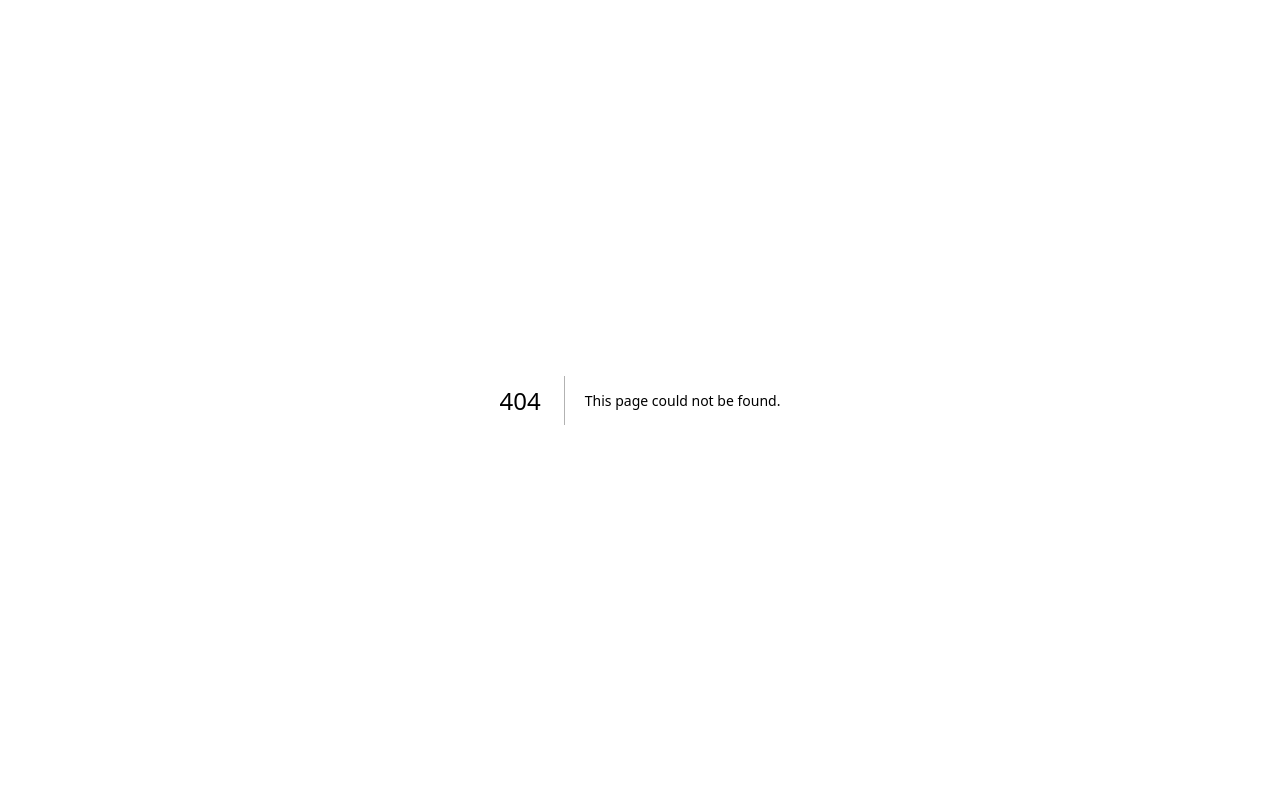
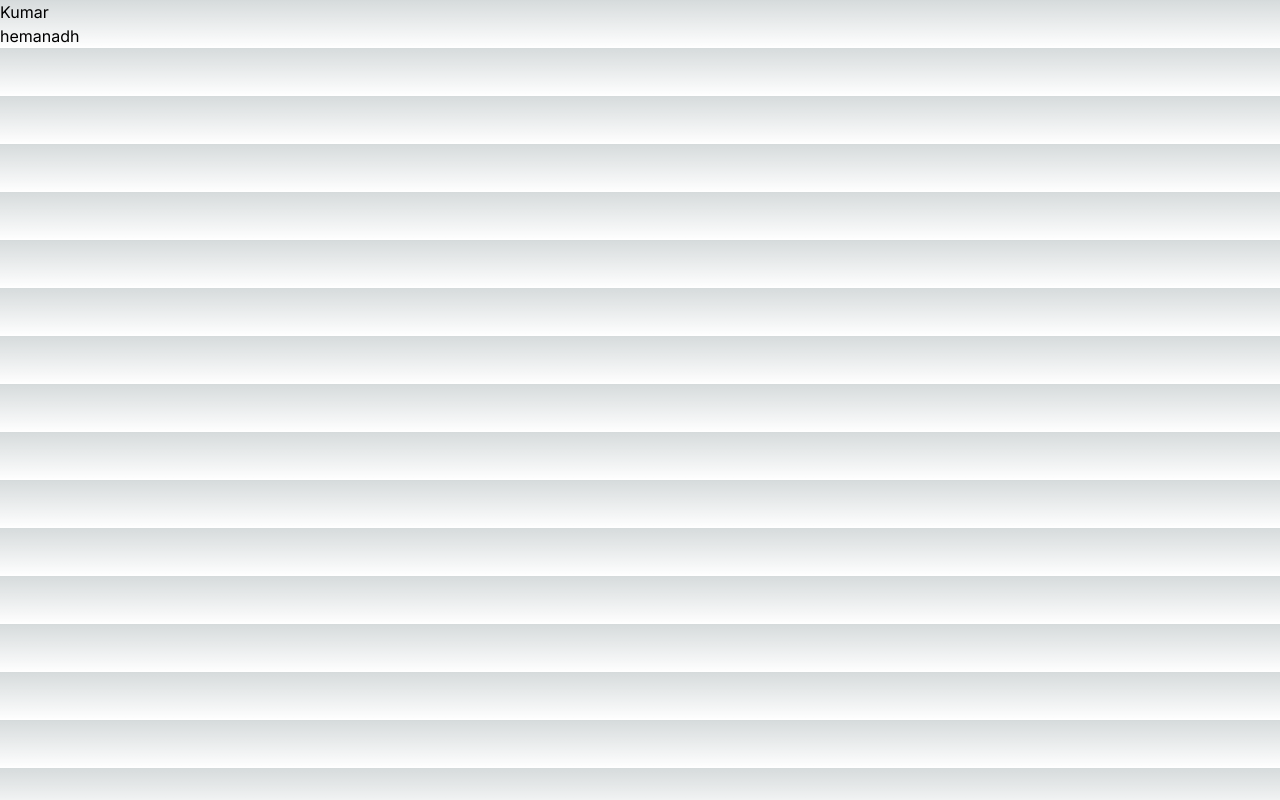
Before and after one commit to bytup/testnextjs, a Next.js app: page /search-case-cm in a window 1280 px wide. Before the commit this address had no page. Built offline with nearby package versions, Linux system fonts and the light colour scheme.

Commit message:
added required routes

```diff
--- /dev/null
+++ b/src/app/add-case-cm/page.js
@@ -0,0 +1,10 @@
+import AddCaseCM from '@/components/addCaseCM/AddCaseCM'
+import React from 'react'
+
+function page() {
+  return (
+    <div><AddCaseCM/></div>
+  )
+}
+
+export default page
--- /dev/null
+++ b/src/app/search-case-cm/page.js
@@ -0,0 +1,12 @@
+import SearchCaseCM from '@/components/serchCaseCM/SearchCaseCM'
+import React from 'react'
+
+const page = () => {
+  return (
+    <div>
+      <SearchCaseCM/>
+    </div>
+  )
+}
+
+export default page
--- /dev/null
+++ b/src/app/search-case-cpa/page.js
@@ -0,0 +1,12 @@
+import SearchCaseCPA from '@/components/searchCaseCPA/searchCaseCPA'
+import React from 'react'
+
+ const page = () => {
+  return (
+    <div>
+      <SearchCaseCPA/>
+    </div>
+  )
+}
+
+export default page
--- /dev/null
+++ b/src/components/addCaseCM/AddCaseCM.jsx
@@ -0,0 +1,9 @@
+import React from 'react'
+
+const AddCaseCM = () => {
+  return (
+    <div>AddCaseCM</div>
+  )
+}
+
+export default AddCaseCM
--- /dev/null
+++ b/src/components/searchCaseCPA/SearchCaseCPA.jsx
@@ -0,0 +1,9 @@
+import React from 'react'
+
+const SearchCaseCPA = () => {
+  return (
+    <div>SearchCaseCPA</div>
+  )
+}
+
+export default SearchCaseCPA
--- /dev/null
+++ b/src/components/serchCaseCM/SearchCaseCM.jsx
@@ -0,0 +1,16 @@
+import React from 'react'
+
+const SearchCaseCM = () => {
+  return (
+    <div>
+        <section id='kumar'>
+            Kumar
+        </section>
+        <section id='hemanadh'>
+            hemanadh
+        </section>
+    </div>
+  )
+}
+
+export default SearchCaseCM
```
